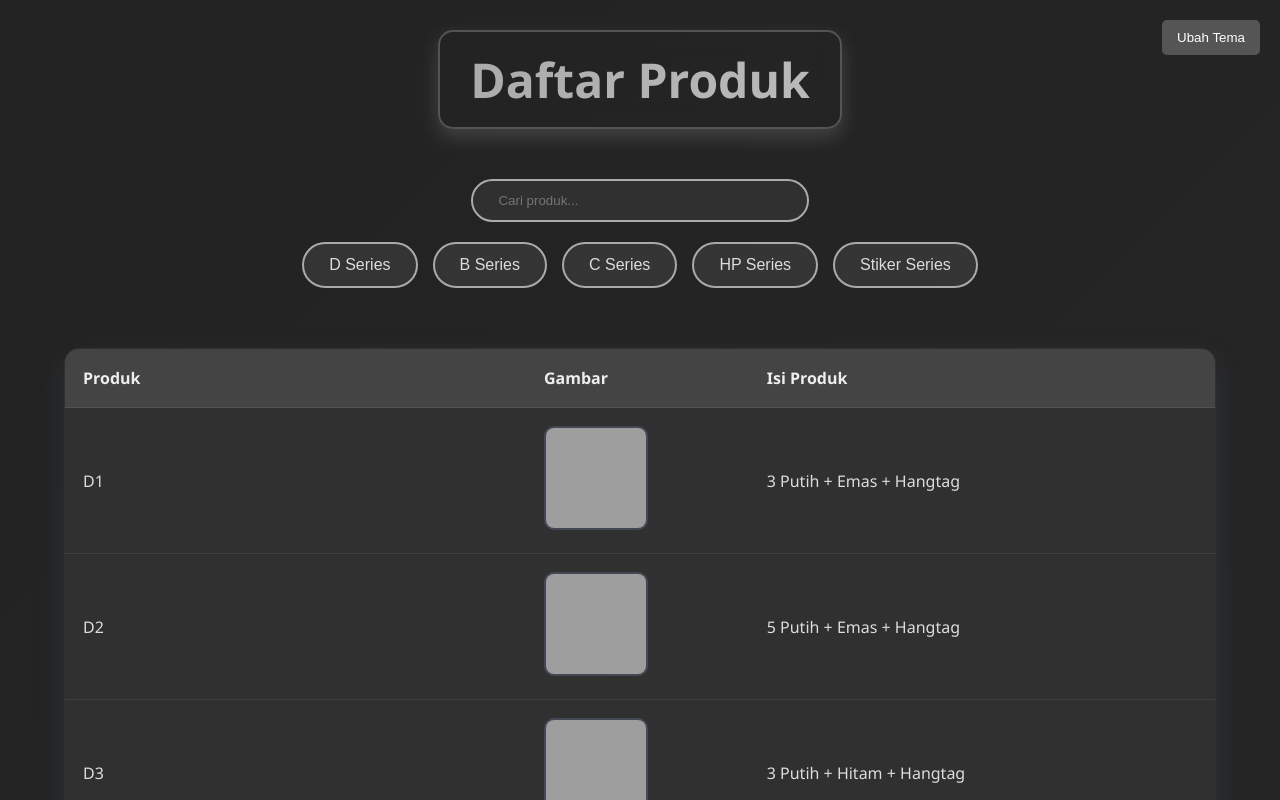
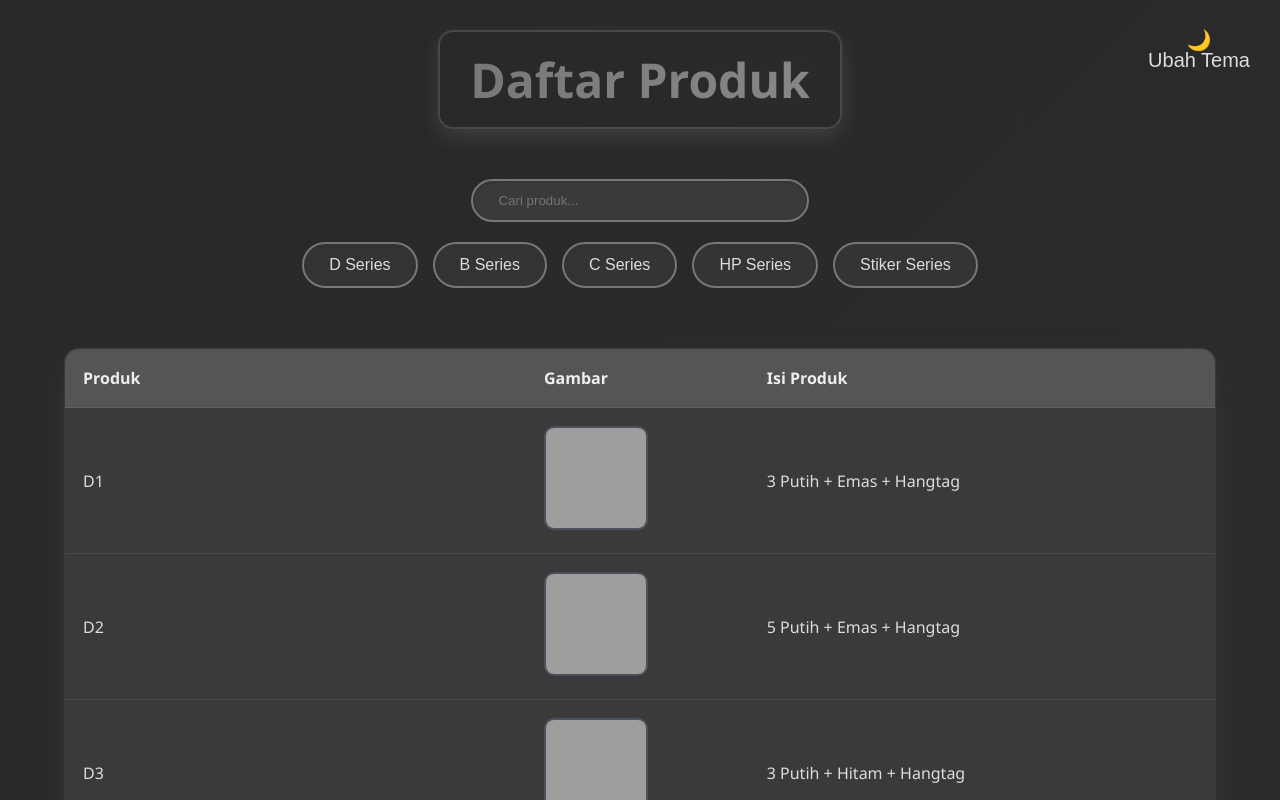
Before and after one commit to gilduck23/gilduck, a plain HTML site: page index.html in a window 1280 px wide. Both pictures are taken after a click on the button "Ubah Tema". Shown: the top 800 px of the page. Drawn offline with Linux system fonts and the light colour scheme; grey boxes are pictures that could not be loaded.

Commit message:
Update style.css

```diff
--- a/style.css
+++ b/style.css
@@ -295,20 +295,119 @@ footer.dark-theme {
     }
 }
 
-/* Style for the theme toggle button */
+/* ... semua CSS sebelumnya ... */
+
+/* Style for the theme toggle button yang dipercantik */
 #theme-toggle {
     position: fixed;
     top: 20px;
     right: 20px;
-    padding: 10px 15px;
-    background-color: #4CAF50;
-    color: white;
+    padding: 10px; /* Padding lebih kecil */
+    background-color: transparent; /* Latar belakang transparan */
+    color: #4A5568; /* Warna ikon terang */
     border: none;
-    border-radius: 5px;
+    border-radius: 50%; /* Bentuk lingkaran */
     cursor: pointer;
-    z-index: 100; /* Ensure it's above other elements */
+    font-size: 20px; /* Ukuran ikon */
+    line-height: 1;
+    z-index: 100;
+    transition: color 0.3s ease; /* Transisi warna */
+    box-shadow: 0 0 0 rgba(0,0,0,0); /* Hilangkan shadow default */
 }
+
+#theme-toggle:hover {
+    color: #8AAAE5; /* Warna ikon saat hover */
+}
+
+#theme-toggle::before {
+    content: '☀️'; /* Ikon matahari untuk tema terang */
+    display: block;
+}
+
 #theme-toggle.dark-theme {
-    background-color: #555;
-    color: #fff;
+    color: #ddd; /* Warna ikon gelap */
 }
+
+#theme-toggle.dark-theme:hover {
+    color: #AAA; /* Warna ikon saat hover tema gelap */
+}
+
+#theme-toggle.dark-theme::before {
+    content: '🌙'; /* Ikon bulan untuk tema gelap */
+}
+
+
+/* Perbaikan Tampilan Tema Gelap */
+body.dark-theme {
+    background: linear-gradient(135deg, #282828 0%, #383838 100%); /* Latar belakang gelap yang lebih halus */
+    color: #eee; /* Teks tema gelap yang lebih terang */
+}
+
+h1.dark-theme {
+    background: linear-gradient(90deg, #777 0%, #888 100%); /* H1 tema gelap yang lebih kalem */
+    -webkit-background-clip: text;
+    -webkit-text-fill-color: transparent;
+    border: 2px solid rgba(150, 150, 150, 0.3); /* Border lebih lembut */
+    color: #eee;
+    box-shadow: 0 8px 20px rgba(150, 150, 150, 0.2); /* Shadow lebih lembut */
+}
+
+.search-container input[type="text"].dark-theme {
+    background: rgba(60, 60, 60, 0.9); /* Input search lebih gelap */
+    border: 2px solid #777; /* Border input lebih lembut */
+    color: #eee;
+    box-shadow: inset 0 2px 5px rgba(0,0,0,0.1); /* Tambahkan inner shadow */
+}
+
+.filter-buttons button.dark-theme {
+    border: 2px solid #777; /* Border tombol filter lebih lembut */
+    background: rgba(150, 150, 150, 0.1); /* Latar belakang tombol lebih gelap */
+    color: #ddd;
+}
+
+.filter-buttons button:hover.dark-theme {
+    background: #777; /* Hover tombol filter lebih gelap */
+    color: #222;
+    box-shadow: 0 5px 15px rgba(150, 150, 150, 0.3); /* Shadow hover lebih lembut */
+}
+
+table.dark-theme {
+    background: rgba(60, 60, 60, 0.9); /* Table lebih gelap */
+    border: 1px solid rgba(150, 150, 150, 0.2); /* Border table lebih lembut */
+    color: #eee;
+    box-shadow: 0 10px 30px rgba(150, 150, 150, 0.1); /* Shadow table lebih lembut */
+}
+
+th.dark-theme {
+    background: #555; /* TH lebih gelap */
+    color: #eee;
+}
+
+td:hover.dark-theme {
+    background: #666; /* TD hover lebih gelap */
+    color: #eee;
+}
+
+td img.dark-theme {
+    border: 2px solid rgba(150, 150, 150, 0.2); /* Border gambar lebih lembut */
+    box-shadow: 0 2px 5px rgba(0,0,0,0.1); /* Tambahkan shadow pada gambar */
+}
+
+td img:hover.dark-theme {
+    box-shadow: 0 5px 15px rgba(150, 150, 150, 0.2); /* Shadow hover gambar lebih lembut */
+}
+
+footer.dark-theme {
+    color: #ddd; /* Footer tema gelap lebih terang */
+    text-shadow: 0 2px 4px rgba(0, 0, 0, 0.2); /* Text shadow lebih terlihat */
+}
+
+.modal-content.dark-theme {
+    background: #444; /* Modal content lebih gelap */
+    box-shadow: 0 10px 20px rgba(0, 0, 0, 0.5); /* Shadow modal lebih kuat */
+}
+
+.modal-image.dark-theme {
+    border-radius: 10px; /* Tambahkan border radius pada gambar modal */
+    box-shadow: 0 5px 15px rgba(150, 150, 150, 0.3); /* Tambahkan shadow pada gambar modal */
+}
```
